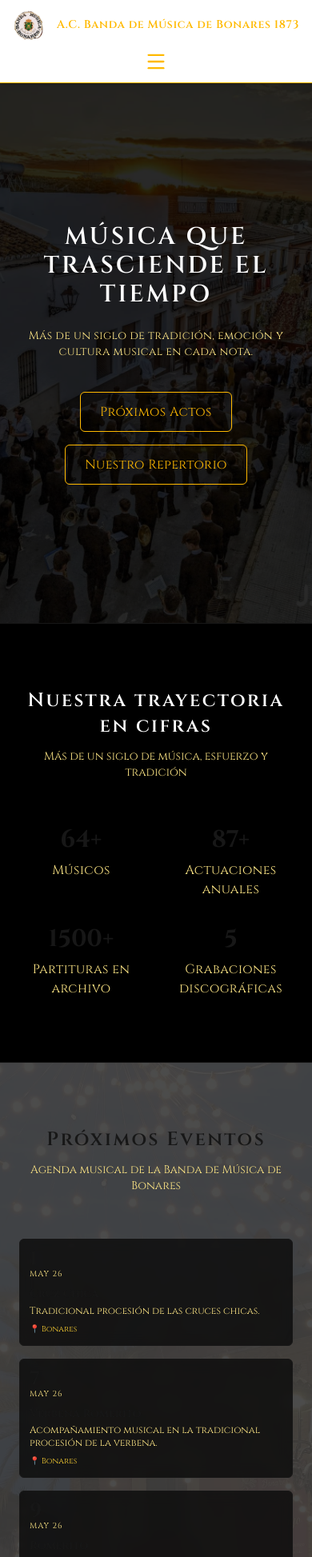
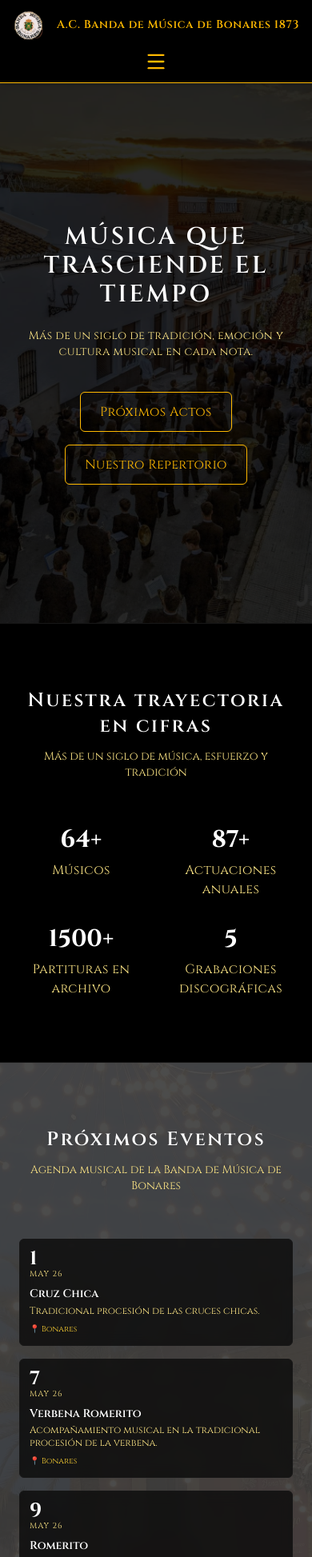
Before and after one commit to Nelius72/Banda-Musica-Bonares, a Next.js app: page / in a window 390 px wide. Shown: the top 1947 px of the page at 80% size. Built offline with nearby package versions, Linux system fonts and the light colour scheme.

Commit message:
Actualización estilos

```diff
--- a/components/Contact.tsx
+++ b/components/Contact.tsx
@@ -8,7 +8,7 @@ export default function Contact() {
       <div className="max-w-6xl mx-auto px-6">
 
         {/* TÍTULO */}
-        <h2 className="text-3xl md:text-4xl font-semibold text-gold text-center tracking-widest font-[Cinzel]">
+        <h2 className="text-3xl md:text-4xl font-semibold text-white text-center tracking-widest font-[Cinzel]">
           Contacto
         </h2>
 
@@ -20,7 +20,7 @@ export default function Contact() {
         <div className="mt-12 grid grid-cols-1 md:grid-cols-3 gap-6 items-stretch">
 
           {/* LOGO GRANDE */}
-          <div className="border border-gold/30 rounded-md p-6 flex items-center justify-center bg-[#0a0a0a]">
+          <div className="border border-amber-300 rounded-md p-6 flex items-center justify-center bg-[#0a0a0a]">
             <Image
               src="/logo.png"
               alt="Logo Banda"
@@ -31,27 +31,27 @@ export default function Contact() {
           </div>
 
           {/* INFO + FORM */}
-          <div className="border border-gold/30 rounded-md p-6 bg-[#0a0a0a] flex flex-col justify-between">
+          <div className="border border-amber-300 rounded-md p-6 bg-[#0a0a0a] flex flex-col justify-between">
 
             {/* INFO */}
             <div className="space-y-4 text-amber-200">
               <div>
-                <h3 className="text-gold font-semibold">Dirección</h3>
+                <h3 className="text-amber-400 font-semibold">Dirección</h3>
                 <p>Bonares, Huelva (España)</p>
               </div>
 
               <div>
-                <h3 className="text-gold font-semibold">Email</h3>
+                <h3 className="text-amber-400 font-semibold">Email</h3>
                 <p>contacto@bandabonares.com</p>
               </div>
 
               <div>
-                <h3 className="text-gold font-semibold">Teléfono</h3>
+                <h3 className="text-amber-400 font-semibold">Teléfono</h3>
                 <p>+34 600 000 000</p>
               </div>
 
               <div>
-                <h3 className="text-gold font-semibold">Redes sociales</h3>
+                <h3 className="text-amber-400 font-semibold">Redes sociales</h3>
                 <p>Instagram · Facebook · YouTube</p>
               </div>
             </div>
@@ -61,17 +61,17 @@ export default function Contact() {
               <input
                 type="text"
                 placeholder="Nombre"
-                className="w-full p-3 bg-black border border-gold/30 rounded-md text-amber-200"
+                className="w-full p-3 bg-black border border-amber-300 rounded-md text-amber-200"
               />
               <input
                 type="email"
                 placeholder="Email"
-                className="w-full p-3 bg-black border border-gold/30 rounded-md text-amber-200"
+                className="w-full p-3 bg-black border border-amber-300 rounded-md text-amber-200"
               />
               <textarea
                 placeholder="Mensaje"
                 rows={4}
-                className="w-full p-3 bg-black border border-gold/30 rounded-md text-amber-200"
+                className="w-full p-3 bg-black border border-amber-300 rounded-md text-amber-200"
               />
               <button
                 type="submit"
@@ -83,7 +83,7 @@ export default function Contact() {
           </div>
 
           {/* MAPA */}
-          <div className="border border-gold/30 rounded-md overflow-hidden bg-[#0a0a0a]">
+          <div className="border border-amber-300 rounded-md overflow-hidden bg-[#0a0a0a]">
             <iframe
               src="https://www.google.com/maps/embed?pb=!1m18!1m12!1m3!1d1586.4535260775176!2d-6.688611209392576!3d37.321029322817765!2m3!1f0!2f0!3f0!3m2!1i1024!2i768!4f13.1!3m3!1m2!1s0xd11e8e0140cfcb3%3A0xa8a7a74dad9e61f0!2sCasa%20Municipal%20De%20La%20M%C3%BAsica!5e0!3m2!1ses!2ses!4v1776094466173!5m2!1ses!2ses"
               className="w-full h-full min-h-100"
--- a/components/Events.tsx
+++ b/components/Events.tsx
@@ -57,7 +57,7 @@ export default function Events() {
       <div className="relative z-10 max-w-7xl mx-auto px-6">
 
         {/* Título */}
-        <h2 className="text-2xl md:text-4xl font-semibold text-gold text-center tracking-widest font-[Cinzel]">
+        <h2 className="text-2xl md:text-4xl font-semibold text-white text-center tracking-widest font-[Cinzel]">
           Próximos Eventos
         </h2>
 
@@ -75,7 +75,7 @@ export default function Events() {
               hover:border-gold transition flex flex-col justify-between backdrop-blur-sm"
             >
 
-              <div className="text-gold text-2xl font-bold leading-none">
+              <div className="text-white text-2xl font-bold leading-none">
                 {new Date(event.date).getDate()}
               </div>
 
@@ -86,7 +86,7 @@ export default function Events() {
                 })}
               </div>
 
-              <h3 className="mt-2 text-sm font-semibold text-gold leading-tight">
+              <h3 className="mt-2 text-sm font-semibold text-white leading-tight">
                 {event.title}
               </h3>
 
--- a/components/HistoryPrev.tsx
+++ b/components/HistoryPrev.tsx
@@ -27,7 +27,7 @@ export default function HistoryPreview() {
           {/* TEXTO */}
           <div className="md:col-span-2">
 
-            <h2 className="text-2xl md:text-4xl font-semibold text-gold tracking-widest font-[Cinzel]">
+            <h2 className="text-2xl md:text-4xl font-semibold text-white tracking-widest font-[Cinzel]">
               Nuestra Historia
             </h2>
 
@@ -47,7 +47,7 @@ export default function HistoryPreview() {
             <div className="mt-8">
               <Link
                 href="/historia"
-                className="inline-block px-6 py-3 border border-gold text-gold hover:bg-gold hover:text-amber-200 transition rounded-md tracking-wide"
+                className="inline-block px-6 py-3 border border-amber-400 text-white hover:bg-gold hover:text-amber-200 transition rounded-md tracking-wide"
               >
                 Ver historia completa
               </Link>
--- a/components/Navbar.tsx
+++ b/components/Navbar.tsx
@@ -16,7 +16,7 @@ export default function Navbar() {
   }, [open]);
 
   return (
-    <nav className="sticky top-0 z-50 bg-deepBlack/90 backdrop-blur-md text-amber-400 border-b border-gold shadow-md">
+    <nav className="sticky top-0 z-50 bg-black backdrop-blur-md text-amber-400 border-b border-gold shadow-md">
 
       {/* HEADER */}
       <div className="relative flex flex-col md:flex-row md:items-center h-auto md:h-24 px-4 py-3 md:py-0">
--- a/components/Stats.tsx
+++ b/components/Stats.tsx
@@ -57,7 +57,7 @@ export default function Stats() {
           {statsData.map((stat, i) => (
             <div key={i} className="text-center">
 
-              <div className="text-3xl md:text-5xl font-bold text-gold">
+              <div className="text-3xl md:text-5xl font-bold text-white">
                 {Math.floor(counts[i])}
                 {stat.suffix}
               </div>
```
